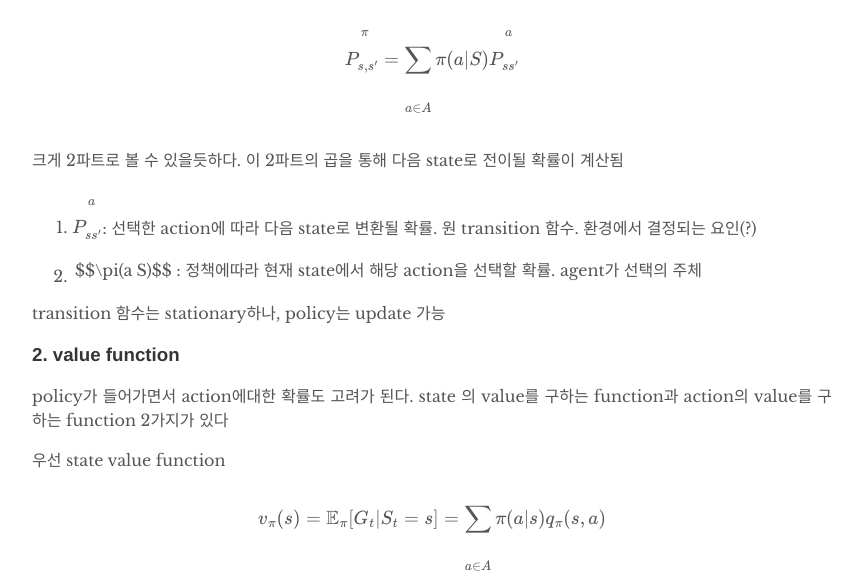
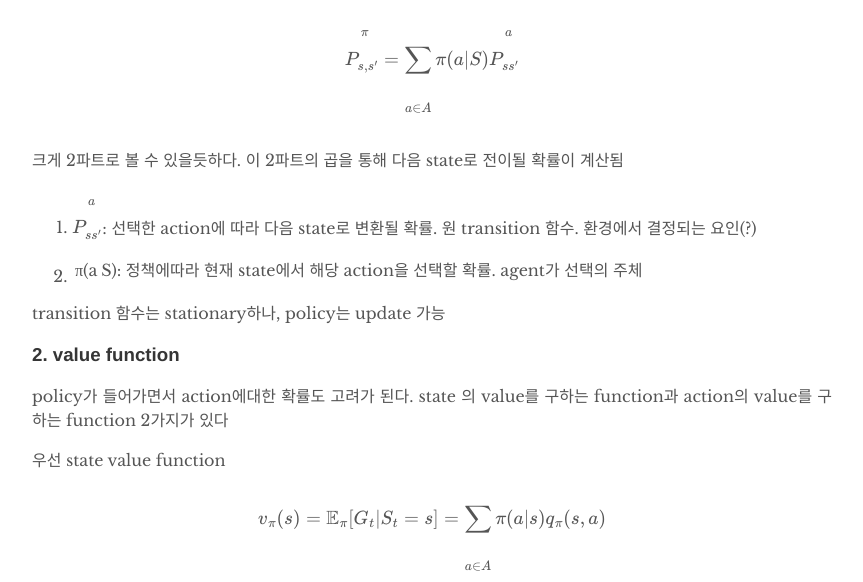
Before and after one commit to deepsight-korea/deepsight-korea.github.com, a Jekyll site: the page built from _posts/2018-06-25-rl-lec2.md, in a window 1280 px wide and 900 px high, scrolled down 6359 px, cut to the strip 0-582 px from the top of the window. Shown: the whole strip, without its empty margins (208-1071 px from the left). Built offline with Jekyll 4.4.1, drawn with Linux system fonts in a browser that asks for light colours; formulas are drawn with MathJax 3; comment, search, counter and statistics services are not loaded.

Commit message:
Update 2018-06-25-rl-lec2.md

```diff
--- a/_posts/2018-06-25-rl-lec2.md
+++ b/_posts/2018-06-25-rl-lec2.md
@@ -160,7 +160,7 @@ $$ P_{s,s'}^{\pi} = \sum_{a \in A} \pi (a|S) P_{ss'}^a $$
 
 크게 2파트로 볼 수 있을듯하다. 이 2파트의 곱을 통해 다음 state로 전이될 확률이 계산됨
 1. $$P_{ss'}^a$$: 선택한 action에 따라 다음 state로 변환될 확률. 원 transition 함수. 환경에서 결정되는 요인(?)
-2. $$\pi(a|S)$$ : 정책에따라 현재 state에서 해당 action을 선택할 확률. agent가 선택의 주체
+2. π(a|S): 정책에따라 현재 state에서 해당 action을 선택할 확률. agent가 선택의 주체
 
 transition 함수는 stationary하나, policy는 update 가능
 
```
